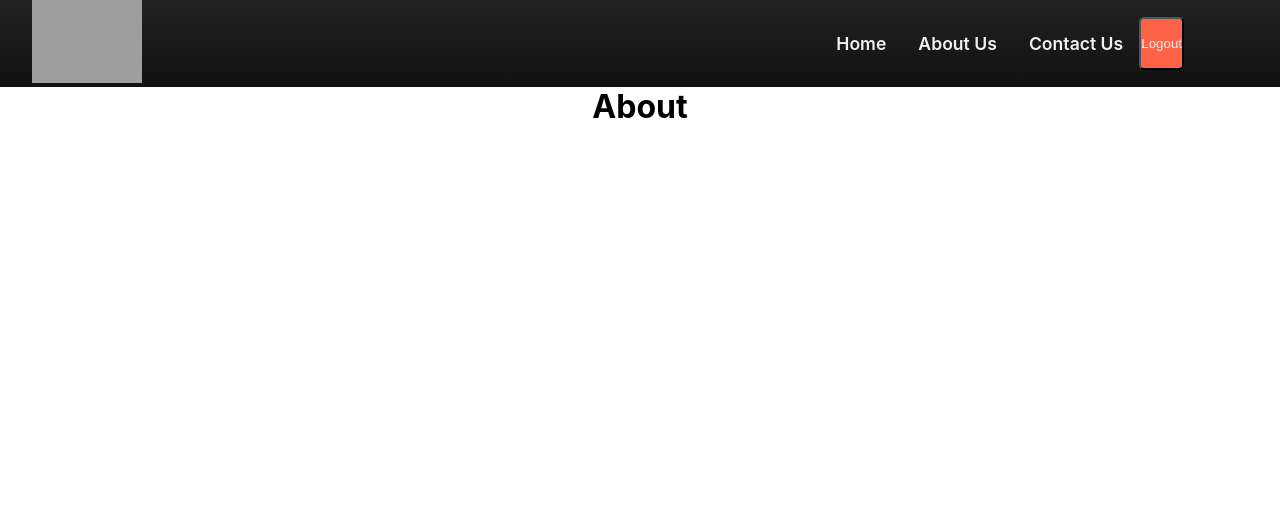
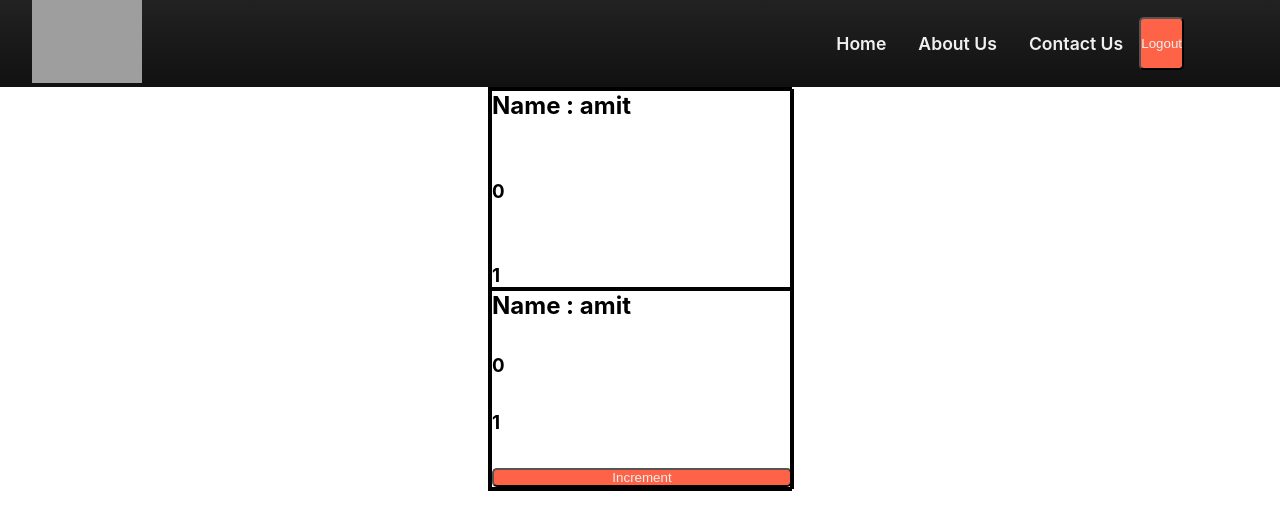
Before and after one commit to prakashbhattcse/React_food_application, a React (Create React App) app: page /about in a window 1280 px wide. Shown: the top 530 px of the page. Built offline with nearby package versions, Linux system fonts and the light colour scheme; grey boxes are pictures that could not be loaded.

Commit message:
class_component

```diff
--- a/src/App.css
+++ b/src/App.css
@@ -2,3 +2,13 @@
   margin: 0;
   padding: 0;
 }
+
+
+.aboutCard{
+  display: flex;
+  justify-content: space-between;
+  flex-direction: column;
+  border: 2px solid black;
+  width: 300px;
+  height: 400px;
+}
--- a/src/Components/About/About .js
+++ b/src/Components/About/About .js
@@ -1,9 +1,16 @@
 import React from 'react'
+import UserFcn from '../UserFcn'
+import UserClass from '../UserClass'
+
 
 const About = () => {
   return (
     <div className='layout'>
-      <h1>About</h1>
+
+      <div className="aboutCard">
+        <UserFcn name="amit"/>
+        <UserClass name="amit"/>
+      </div>
     </div>
   )
 }
--- /dev/null
+++ b/src/Components/UserClass.js
@@ -0,0 +1,33 @@
+import React from "react";
+import "../../src/App.css"
+
+
+class UserClass extends React.Component {
+
+    constructor(props) {
+        super(props);
+
+        this.state = {
+            count: 0,
+            count1: 1
+        }
+    }
+    render() {
+
+        const {count,count1}= this.state;
+        return (
+            <div className="aboutCard">
+                <h2>Name : {this.props.name}</h2>
+                <h3>{count}</h3>
+                <h3>{count1}</h3>
+                <button onClick={()=>{
+                this.setState({
+                    count : this.state.count +1
+                })
+            }}>Increment</button>
+            </div>
+        );
+    }
+}
+
+export default UserClass;
--- /dev/null
+++ b/src/Components/UserFcn.js
@@ -0,0 +1,19 @@
+import React, { useState } from 'react'
+import "../../src/App.css"
+
+const UserFcn = (props) => {
+
+    const [count, setCount] = useState(0)
+    const [count1, setCount1] = useState(1)
+
+    return (
+        <div className="aboutCard">
+            <h2>Name : {props.name}</h2>
+            <h3>{count}</h3>
+            <h3>{count1}</h3>
+
+        </div>
+    )
+}
+
+export default UserFcn
```
